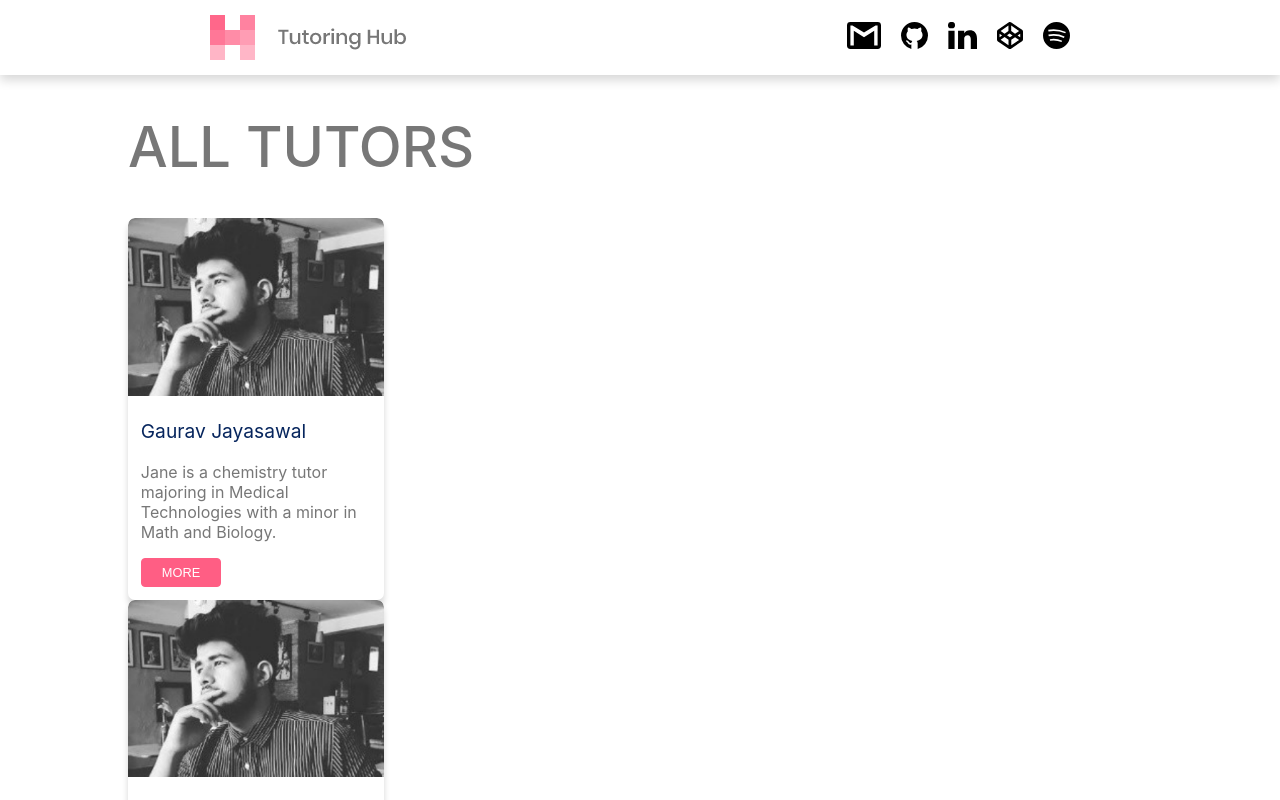
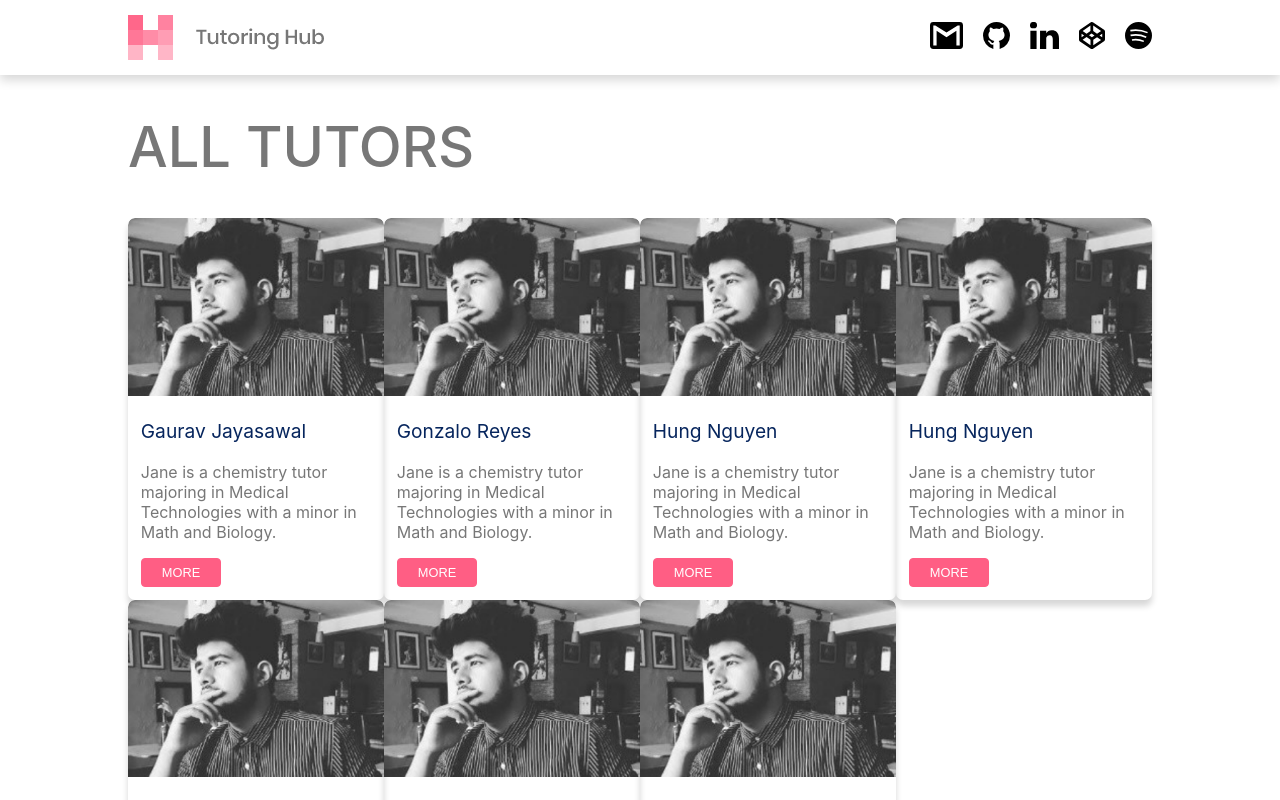
Before and after one commit to coding-hub-org/tutoring-hub, a React (Create React App) app in the folder front-end/: page / in a window 1280 px wide. Shown: the top 800 px of the page. Built offline with nearby package versions, Linux system fonts and the light colour scheme.

Commit message:
updated navbar component

```diff
--- a/front-end/src/App.js
+++ b/front-end/src/App.js
@@ -4,8 +4,7 @@ import './App.css';
 // Import components
 import NavBar from './Components/NavBar/NavBar';
 import Title from './Components/Title/Title';
-import TutorCard from './Components/TutorCard/TutorCard';
-
+import Tutors from './Components/Tutors/Tutors';
 
 class App extends Component {
   render() {
@@ -14,8 +13,7 @@ class App extends Component {
         <NavBar/>
         <div className="App-wrapper">
           <Title title = {'ALL TUTORS'}/>
-          <TutorCard tutor={'Gaurav Jayasawal'}/>
-          <TutorCard tutor={'Gonzalo Reyes'}/>
+          <Tutors />
         </div>
       </div>
     );
--- a/front-end/src/Components/Contact/Contact.css
+++ b/front-end/src/Components/Contact/Contact.css
@@ -1,3 +1,8 @@
+.contact-component {
+    grid-column: 2;
+
+}
+
 .contact-component img{
     margin-left: 20px;
     cursor: pointer;
--- a/front-end/src/Components/NavBar/NavBar.css
+++ b/front-end/src/Components/NavBar/NavBar.css
@@ -3,9 +3,17 @@
     -webkit-box-shadow: 0px 5px 10px 0px rgba(0,0,0,0.16);
     -moz-box-shadow: 0px 5px 10px 0px rgba(0,0,0,0.16);
     box-shadow: 0px 5px 10px 0px rgba(0,0,0,0.16);
-    display: flex;
-    justify-content: space-around;
-    align-items: center;
+    display: grid;
+    grid-template-columns: minmax(10vw,1fr) minmax(0,var(--content-max-width)) minmax(10vw,1fr);
     box-sizing: border-box;
     padding: 15px 0;
 }
+
+.navbar-component .navbar-component--wrapper {
+    display: flex;
+    justify-content: space-between;
+    align-items: center;
+}
+.navbar-component .navbar-component--wrapper{
+    grid-column: 2;
+}
--- a/front-end/src/Components/NavBar/NavBar.js
+++ b/front-end/src/Components/NavBar/NavBar.js
@@ -7,8 +7,10 @@ import Contact from '../Contact/Contact';
 const NavBar = () => {
     return(
         <nav className={"navbar-component"}>
-            <img src={tutoringHubLogo} alt="tutoring hub logo"/>
-            <Contact/>
+            <div className={"navbar-component--wrapper"}>
+                <img src={tutoringHubLogo} alt="tutoring hub logo"/>
+                <Contact/>
+            </div>
         </nav>
     );
 }
--- /dev/null
+++ b/front-end/src/Components/Tutors/Tutors.css
@@ -0,0 +1,5 @@
+.tutors-component {
+    flex-wrap: wrap;
+    flex-direction: row;
+    display: flex;
+}
--- /dev/null
+++ b/front-end/src/Components/Tutors/Tutors.js
@@ -0,0 +1,22 @@
+import React from 'react';
+import './Tutors.css';
+import TutorCard from '../TutorCard/TutorCard';
+
+class Tutors extends React.Component{
+    render() {
+        return (
+            <div className={"tutors-component"}>
+                <TutorCard tutor={'Gaurav Jayasawal'}/>
+                <TutorCard tutor={'Gonzalo Reyes'}/>
+                <TutorCard tutor={'Hung Nguyen'}/>
+                <TutorCard tutor={'Hung Nguyen'}/>
+                <TutorCard tutor={'Hung Nguyen'}/>
+                <TutorCard tutor={'Hung Nguyen'}/>
+                <TutorCard tutor={'Hung Nguyen'}/>
+
+            </div>
+        );
+    }
+}
+
+export default Tutors;
```
Also changed, not shown: front-end/src/Tutors/Tutors.css (deleted), front-end/src/Tutors/Tutors.js (deleted).
